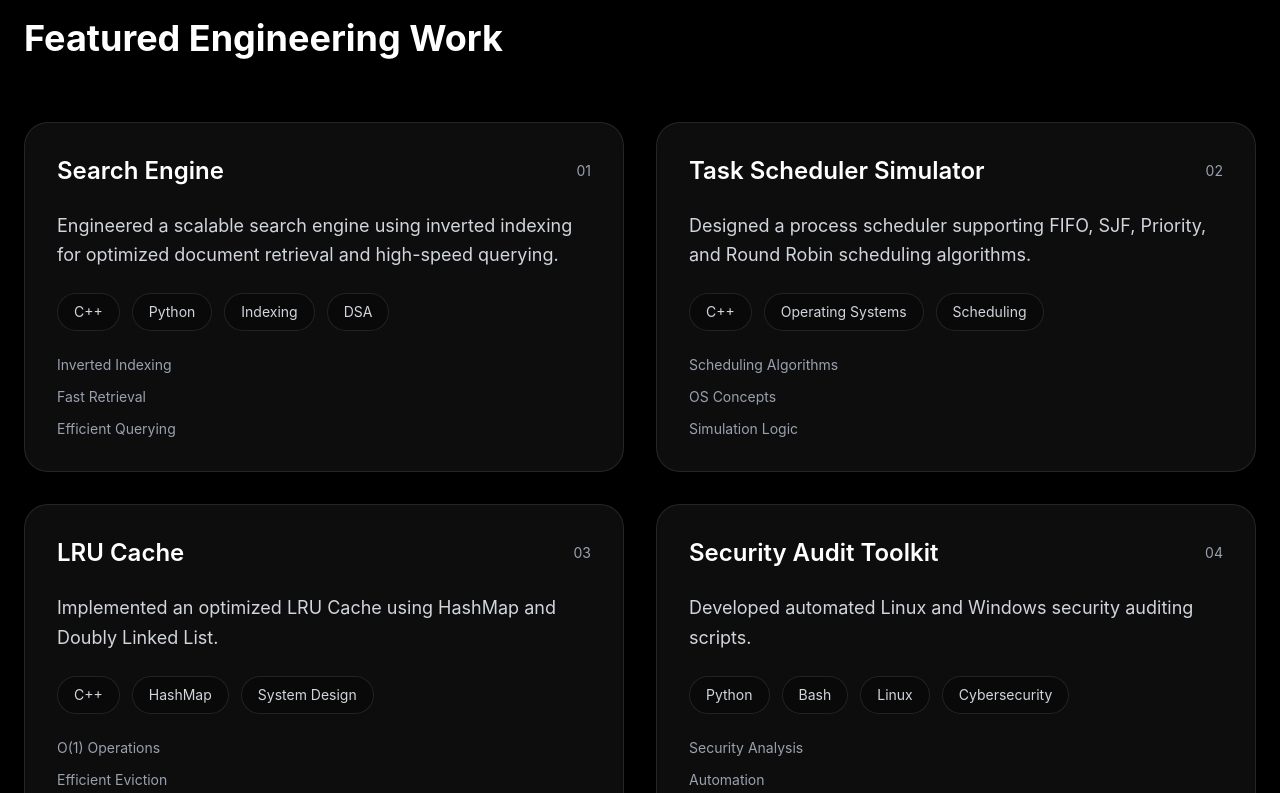
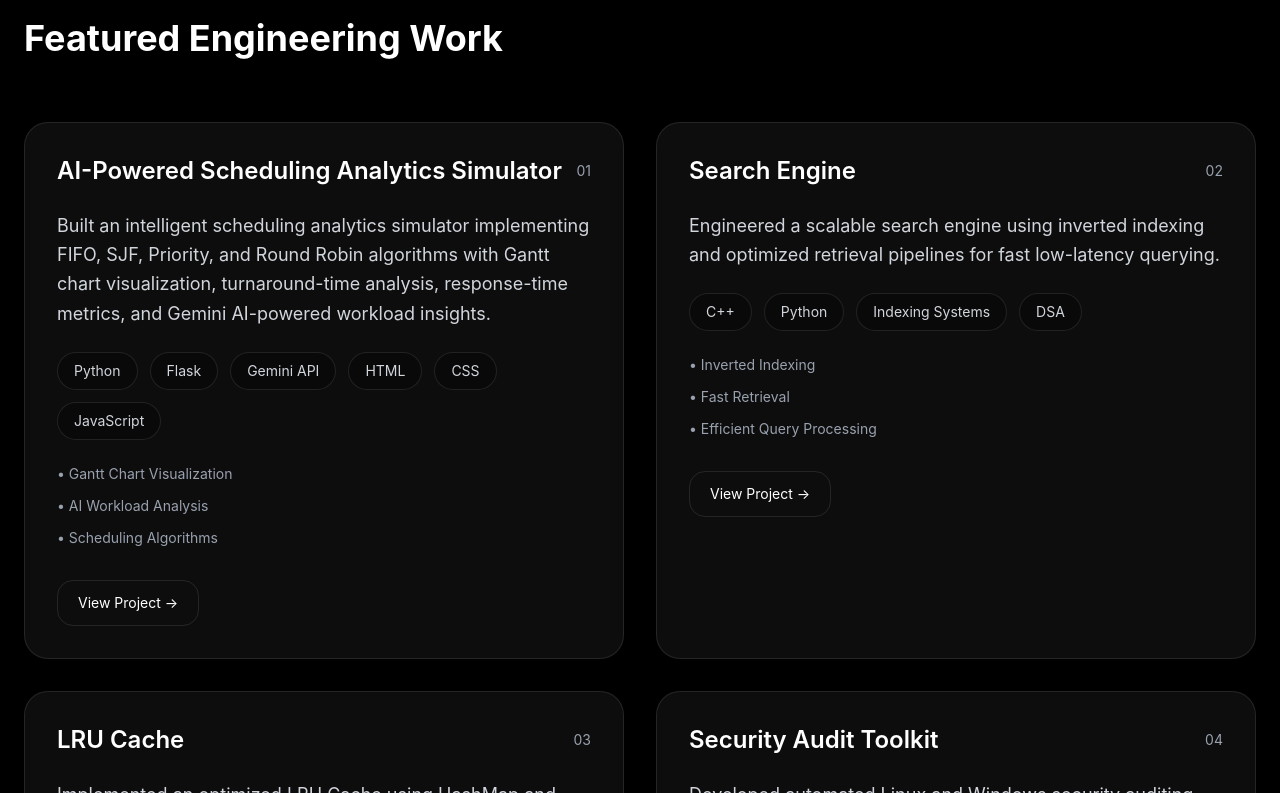
Before and after one commit to abhiram395/Abhiram_portfolio, a React (Vite) app: page / in a window 1280 px wide. Shown: the part 1227-2020 px from the top of the page. Built offline with nearby package versions, Linux system fonts and the light colour scheme.

Commit message:
Initial commit

```diff
--- a/src/App.jsx
+++ b/src/App.jsx
@@ -12,36 +12,96 @@ export default function App() {
 
 const projects = [
   {
+    title: "AI-Powered Scheduling Analytics Simulator",
+
+    description:
+      "Built an intelligent scheduling analytics simulator implementing FIFO, SJF, Priority, and Round Robin algorithms with Gantt chart visualization, turnaround-time analysis, response-time metrics, and Gemini AI-powered workload insights.",
+
+    stack: [
+      "Python",
+      "Flask",
+      "Gemini API",
+      "HTML",
+      "CSS",
+      "JavaScript",
+    ],
+
+    highlights: [
+      "Gantt Chart Visualization",
+      "AI Workload Analysis",
+      "Scheduling Algorithms",
+    ],
+
+    github:
+      "https://github.com/abhiram395/Ai-scheduling-analytics-simulator",
+  },
+
+  {
     title: "Search Engine",
+
     description:
-        "Engineered a scalable search engine using inverted indexing for optimized document retrieval and high-speed querying.",
-      stack: ["C++", "Python", "Indexing", "DSA"],
-      highlights: ["Inverted Indexing", "Fast Retrieval", "Efficient Querying"],
+      "Engineered a scalable search engine using inverted indexing and optimized retrieval pipelines for fast low-latency querying.",
+
+    stack: [
+      "C++",
+      "Python",
+      "Indexing Systems",
+      "DSA",
+    ],
+
+    highlights: [
+      "Inverted Indexing",
+      "Fast Retrieval",
+      "Efficient Query Processing",
+    ],
+
+    github:
+      "https://github.com/abhiram395/search-engine",
   },
-    {
-      title: "Task Scheduler Simulator",
-      description:
-        "Designed a process scheduler supporting FIFO, SJF, Priority, and Round Robin scheduling algorithms.",
-      stack: ["C++", "Operating Systems", "Scheduling"],
-      highlights: ["Scheduling Algorithms", "OS Concepts", "Simulation Logic"],
-    },
+
   {
     title: "LRU Cache",
+
     description:
-        "Implemented an optimized LRU Cache using HashMap and Doubly Linked List.",
-      stack: ["C++", "HashMap", "System Design"],
+      "Implemented an optimized LRU Cache using HashMap and Doubly Linked List supporting constant-time insertion and eviction operations.",
+
+    stack: [
+      "C++",
+      "HashMap",
+      "System Design",
+    ],
+
     highlights: [
       "O(1) Operations",
       "Efficient Eviction",
       "Cache Optimization",
     ],
+
+    github:
+      "https://github.com/abhiram395/lru-cache",
   },
+
   {
     title: "Security Audit Toolkit",
+
     description:
-        "Developed automated Linux and Windows security auditing scripts.",
-      stack: ["Python", "Bash", "Linux", "Cybersecurity"],
-      highlights: ["Security Analysis", "Automation", "Log Monitoring"],
+      "Developed automated Linux and Windows security auditing scripts for log monitoring and system-level security analysis.",
+
+    stack: [
+      "Python",
+      "Bash",
+      "Linux",
+      "Cybersecurity",
+    ],
+
+    highlights: [
+      "Security Analysis",
+      "Automation",
+      "Log Monitoring",
+    ],
+
+    github:
+      "https://github.com/abhiram395/security-audit-toolkit",
   },
 ];
 
@@ -282,6 +342,7 @@ ${currentQuestion}`,
       </section>
 
 <section className="max-w-7xl mx-auto px-6 py-24">
+
   <div className="grid md:grid-cols-4 gap-6 mb-24">
     {stats.map((stat) => (
       <div
@@ -289,7 +350,10 @@ ${currentQuestion}`,
         className="border border-white/10 rounded-3xl p-6 bg-white/5 backdrop-blur-xl"
       >
         <div className="text-4xl font-bold">{stat.value}</div>
-              <div className="text-gray-400 mt-3">{stat.label}</div>
+
+        <div className="text-gray-400 mt-3">
+          {stat.label}
+        </div>
       </div>
     ))}
   </div>
@@ -298,18 +362,31 @@ ${currentQuestion}`,
     <p className="text-sm uppercase tracking-[0.3em] text-gray-500">
       Projects
     </p>
-          <h2 className="text-4xl font-bold mt-4">Featured Engineering Work</h2>
+
+    <h2 className="text-4xl font-bold mt-4">
+      Featured Engineering Work
+    </h2>
   </div>
 
   <div className="grid lg:grid-cols-2 gap-8">
+
     {projects.map((project, index) => (
+
       <div
         key={index}
-              className="border border-white/10 rounded-3xl p-8 bg-white/5"
+        className="border border-white/10 rounded-3xl p-8 bg-white/5 backdrop-blur-xl hover:border-green-400/30 transition duration-300"
       >
+
         <div className="flex items-center justify-between mb-6">
-                <h3 className="text-2xl font-semibold">{project.title}</h3>
-                <div className="text-sm text-gray-400">0{index + 1}</div>
+
+          <h3 className="text-2xl font-semibold">
+            {project.title}
+          </h3>
+
+          <div className="text-sm text-gray-400">
+            0{index + 1}
+          </div>
+
         </div>
 
         <p className="text-gray-300 leading-relaxed text-lg mb-6">
@@ -317,27 +394,52 @@ ${currentQuestion}`,
         </p>
 
         <div className="flex flex-wrap gap-3 mb-6">
+
           {project.stack.map((tech) => (
+
             <span
               key={tech}
               className="px-4 py-2 rounded-full text-sm border border-white/10 bg-black/30 text-gray-300"
             >
               {tech}
             </span>
+
           ))}
+
         </div>
 
         <div className="space-y-3">
+
           {project.highlights.map((item) => (
-                  <div key={item} className="text-gray-400 text-sm">
-                    {item}
+
+            <div
+              key={item}
+              className="text-gray-400 text-sm"
+            >
+              • {item}
             </div>
+
           ))}
+
         </div>
+
+        <a
+          href={project.github}
+          target="_blank"
+          rel="noopener noreferrer"
+          className="inline-block mt-8 px-5 py-3 rounded-2xl border border-white/10 hover:bg-white/10 transition text-sm"
+        >
+          View Project →
+        </a>
+
       </div>
+
     ))}
+
   </div>
+
 </section>
+
       <section className="max-w-7xl mx-auto px-6 py-24 border-t border-white/10">
         <div className="mb-16">
           <p className="text-sm uppercase tracking-[0.3em] text-gray-500">
```
Lines whose indentation alone changed are shown as unchanged.
